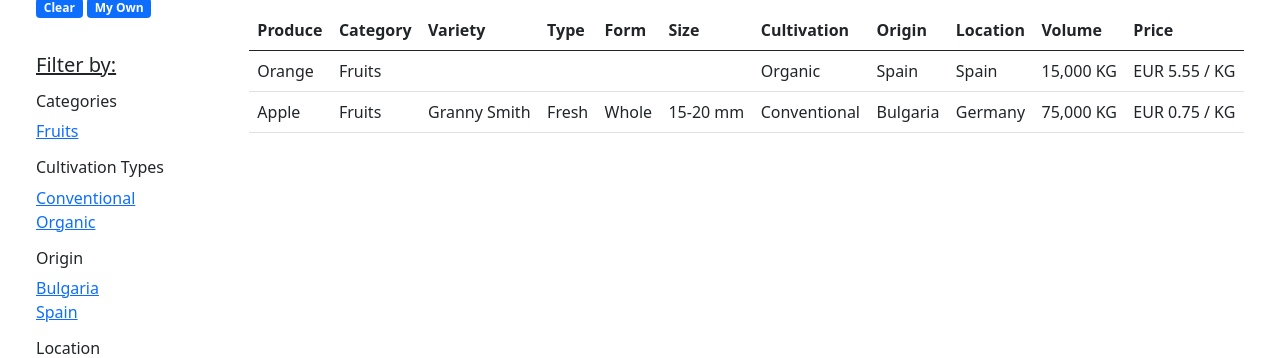
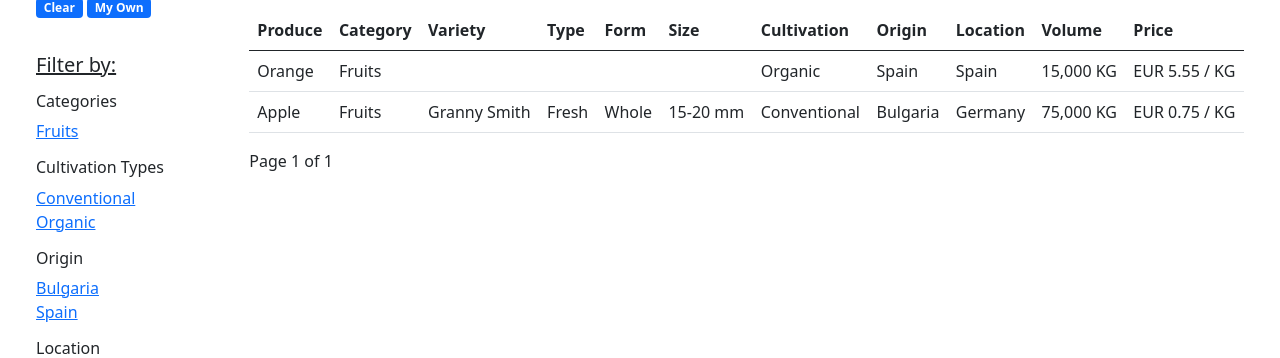
Before and after one commit to erinbedri/Agri_Trade---django-project, a Django app: page /marketplace/ in a window 1280 px wide. Shown: the part 140-498 px from the top of the page. Run offline with Django 4.2, Linux system fonts and the light colour scheme; a user stored in the database is signed in; data comes from the database, SQL or seed files in the repository; both versions use the stored data as it was after the commit.

Commit message:
Added pagination

```diff
--- a/agri_trade/marketplace/templates/marketplace/marketplace.html
+++ b/agri_trade/marketplace/templates/marketplace/marketplace.html
@@ -74,7 +74,7 @@
                         </tr>
                         </thead>
                         <tbody>
-                        {% for product in products %}
+                        {% for product in page_obj %}
                             <tr onclick="window.location='{% url "marketplace:product details" product.id %}';"
                                     {% if product.owner == request.user %} class="table-primary" {% endif %}>
                                 <td>{{ product.name }}</td>
@@ -94,10 +94,27 @@
                         {% endfor %}
                         </tbody>
                     </table>
+
+                    <div class="pagination">
+                        <span class="step-links">
+                            {% if page_obj.has_previous %}
+                                <a href="?page=1">&laquo; first</a>
+                                <a href="?page={{ page_obj.previous_page_number }}">previous</a>
+                            {% endif %}
+
+                            <span class="current">
+                                Page {{ page_obj.number }} of {{ page_obj.paginator.num_pages }}
+                            </span>
+
+                            {% if page_obj.has_next %}
+                                <a href="?page={{ page_obj.next_page_number }}">next</a>
+                                <a href="?page={{ page_obj.paginator.num_pages }}">last &raquo;</a>
+                            {% endif %}
+                        </span>
+                    </div>
+
                 </div>
             </div>
         </div>
     </div>
-    </div>
-
 {% endblock %}
--- a/agri_trade/marketplace/templates/marketplace/product_details.html
+++ b/agri_trade/marketplace/templates/marketplace/product_details.html
@@ -45,7 +45,7 @@
                                     data-bs-toggle="collapse" data-bs-target="#contactSeller">Contact Seller
                             </button>
                             <div id="contactSeller" class="collapse card card-body" style="margin-top: 20px">
-                                <p><b>Seller Company: </b>{{ product.owner.company }}</p>
+                                <p><b>{% if product.owner.company %}Seller Company: </b>{{ product.owner.company }}{% endif %}</p>
                                 <p><b>Contact Person: </b>{{ product.owner.first_name }} {{ product.owner.last_name }}
                                 </p>
                                 <p><b>Email Address: </b>{{ product.owner.email }}</p>
--- a/agri_trade/marketplace/views.py
+++ b/agri_trade/marketplace/views.py
@@ -1,5 +1,6 @@
 from django.contrib import messages
 from django.contrib.auth.decorators import login_required
+from django.core.paginator import Paginator
 from django.db.models import Q
 from django.shortcuts import render, get_object_or_404, redirect
 
@@ -9,6 +10,8 @@ from agri_trade.marketplace.models import Product
 
 @login_required
 def marketplace(request):
+    products_per_page = 10
+
     q = request.GET.get('q') if request.GET.get('q') is not None else ''
 
     products = Product.objects \
@@ -30,12 +33,16 @@ def marketplace(request):
     origins = {product.origin for product in Product.objects.all()}
     locations = {product.location for product in Product.objects.all()}
 
+    paginator = Paginator(products, products_per_page)
+    page_number = request.GET.get('page')
+    page_obj = paginator.get_page(page_number)
+
     context = {
-        'products': products,
         'categories': categories,
         'cultivation_types': cultivation_types,
         'origins': origins,
         'locations': locations,
+        'page_obj': page_obj,
     }
 
     return render(request, 'marketplace/marketplace.html', context)
```
Also changed, not shown: db.sqlite3, media/produces/apple_0cdpjb4.jpg (deleted).
